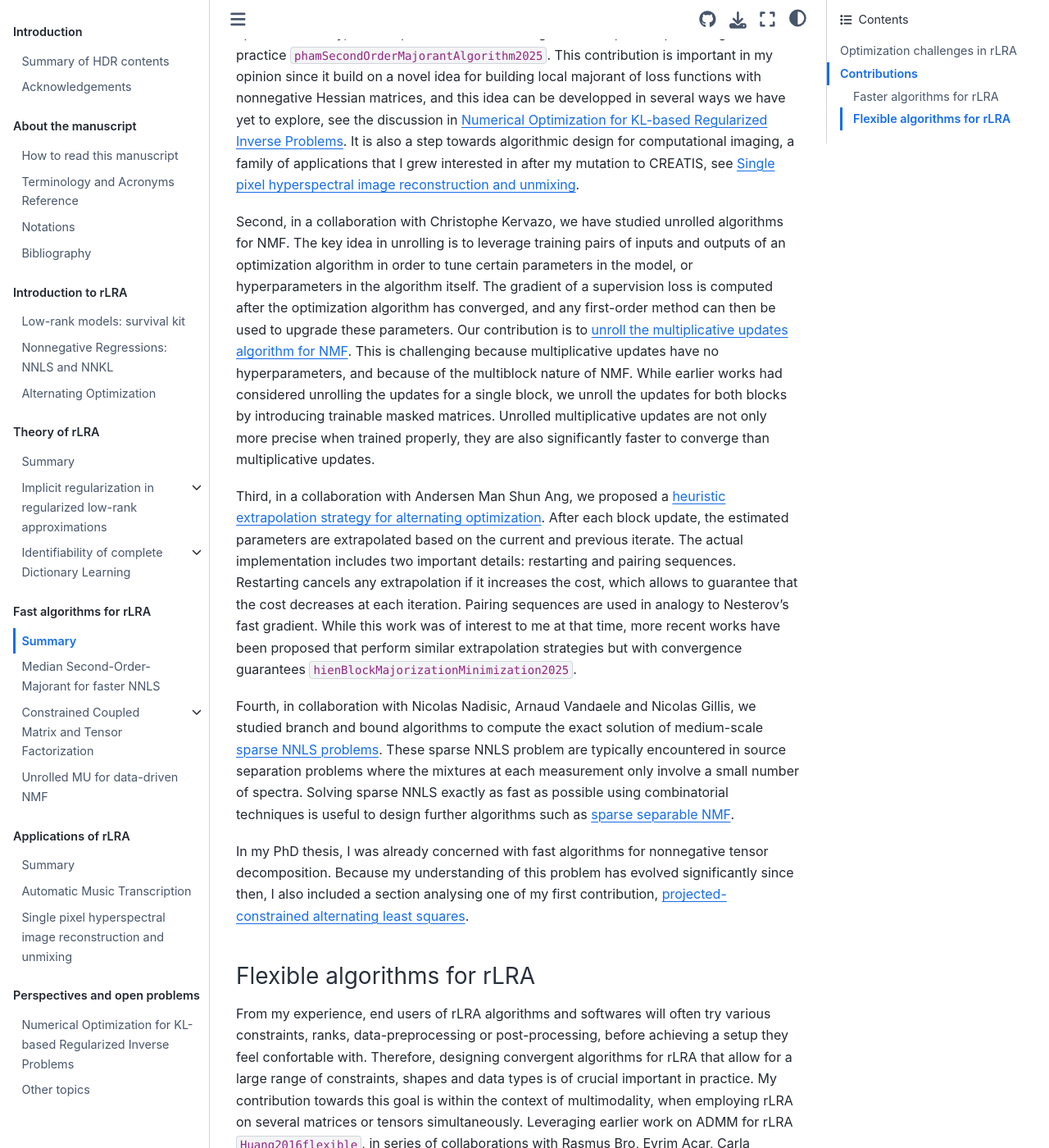
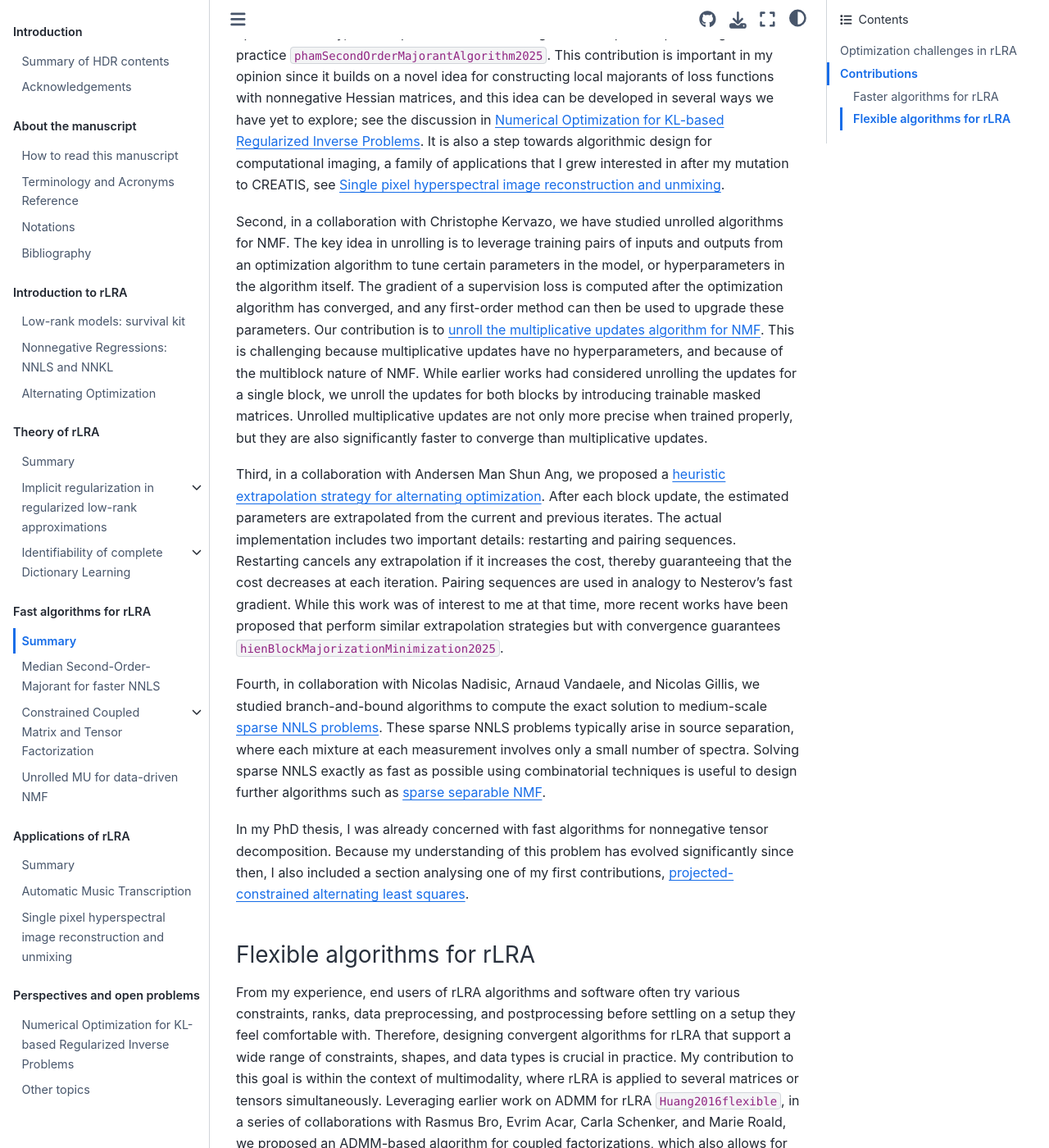
Before and after one commit to cohenjer/HDR, a Jupyter Book: the page built from part2/Fast_algorithms_for_rLRA/intro.md, in a window 1280 px wide and 1400 px high, scrolled down 2088 px. Shown: the whole window at 82% size. Built offline with Jupyter Book 1.0.4 settings and Sphinx 7.4.7 and the Sphinx Book theme 1.1.4, drawn with Linux system fonts in a browser that asks for light colours; pages that are not in the unit, such as notebooks, are missing from menus; comment, search, counter and statistics services are not loaded; cross-references to code outside the pages are shown as plain code; some of the changed text lies outside the part shown.

Commit message:
Fix typos and enhance clarity in intro.md
Corrected typos and improved clarity in the introduction of optimization challenges in rLRA.

```diff
--- a/part2/Fast_algorithms_for_rLRA/intro.md
+++ b/part2/Fast_algorithms_for_rLRA/intro.md
@@ -1,25 +1,25 @@
 # Summary
 
 ## Optimization challenges in rLRA
-Once a Regularized LRA model has been designed for a targeted application, the computation of the rLRA parameters, often called training, parameter estimation or model fitting, boils down to solving an optimization of the form
+Once a Regularized LRA model has been designed for a targeted application, the computation of the rLRA parameters, often called training, parameter estimation, or model fitting, boils down to solving an optimization of the form
 
 $$ \argmin{\forall q\leq d,\;x_q\in\mathbb{R}^{n_q}} f(x_1,x_2,\ldots,x_d) + \sum_q g_q(x_q)$$
 with function $f$ a data-fitting term, and $g_q$ mode-wise regularization.
 
-This particular family of problems lies at the intersection of two separate reseach fields in numerical optimization:
-- Multiblock optimization, that is concerned with problems of the form
+This particular family of problems lies at the intersection of two separate research fields in numerical optimization:
+- Multiblock optimization, which is concerned with problems of the form
 $  \argmin{\forall q\leq d,\;x_q\in\mathbb{R}^{n_q}} f(x_1,x_2,\ldots,x_d).$
  Alternating optimization and Block-Coordinate Descent algorithms are frameworks usually employed to solve these problems, when the cost function $f$ has "nice" block-wise properties (convexity, smoothness, closed-form expression...). The current state-of-the-art on alternating optimization and block-coordinate descent is summarized in [](../../part1/AlternatingOptimization.md). Algorithms that update all the parameters simultaneously can also be efficient, but are not explored in this manuscript {cite:p}`Acar2011Scalable,marminJointMajorizationMinimizationNonnegative2023a, takahashiMajorizationMinimizationBregmanProximal2025`.
-- Non-smooth optimization, encoutered when regularizations $g_q$ are non-smooth. Typical examples in signal processing and machine learning are the $\ell_1$ norm, the $\ell_0$ norm or nonnegativity constraints.
+- Non-smooth optimization, encountered when regularizations $g_q$ are non-smooth. Typical examples in signal processing and machine learning are the $\ell_1$ norm, the $\ell_0$ norm, or nonnegativity constraints.
 
-Non-smooth optimization has recieved a lot of attention in the optimization community specialized in signal processing in the last twenty years, as sparse approximations were becoming more prominent and required better optimization tools. Among the most significant mathematical tool for non-smooth first-order optimization is the proximity operator, a generalization of projections onto convex sets. The proximity operator is defined for a convex, proper closed (lower-semi-continuous) function $g$ as
+Non-smooth optimization has received a lot of attention in the optimization community specializing in signal processing over the last twenty years, as sparse approximations have become more prominent and required better optimization tools. Among the most significant mathematical tools for non-smooth first-order optimization is the proximity operator, a generalization of projections onto convex sets. The proximity operator is defined for a convex, proper, closed (lower-semi-continuous) function $g$ as
 
 $$ \text{prox}_{\lambda g}(x) = \argmin{u\in\mathbb{R}^n} g(u) + \frac{1}{2}\|u - x \|_2^2 $$
-where $\lambda$ is a positive scaling parameter. The proximity operator of many classic regularizations is known in closed form or can be efficiently computed, a [list is available online](http://proximity-operator.net/). The proximity operator of the caracteristic function of a convex set, that penalized to $+\infty$ any vector outside that set, is exactly the projection on that convex set. The particular case of nonnegativity constraints has been studied extensively and is summarized in [](../../part1/nnls.md).
+where $\lambda$ is a positive scaling parameter. The proximity operator of many classic regularizations is known in closed form or can be efficiently computed, a [list is available online](http://proximity-operator.net/). The proximity operator of the characteristic function of a convex set, which penalizes to $+\infty$ any vector outside that set, is exactly the projection on that convex set. The particular case of nonnegativity constraints has been studied extensively and is summarized in [](../../part1/nnls.md).
 
-A third field of research in optimization sometimes encoutered when fitting rLRA models concerns cost functions that are not Lipschitz-smooth. A typical example is the Kullback-Leibler divergence, that plays a central role in nonnegative low-rank approximations. First-order algorithms are hard to dervied in this context, see the discussion in [](../../part1/nnls.md#nonnegative-kullback-leibler-regression-nnkl).
+A third field of research in optimization, sometimes encountered when fitting rLRA models, concerns cost functions that are not Lipschitz-smooth. A typical example is the Kullback-Leibler divergence, which plays a central role in nonnegative low-rank approximations. First-order algorithms are hard to derive in this context, see the discussion in [](../../part1/nnls.md#nonnegative-kullback-leibler-regression-nnkl).
 
-Because rLRA leads to optimization problems mixing multiblock, non-smooth and sometimes non-Lipschitz-smooth optimization, fitting rLRA models efficiently is often a challenging task.
+Because rLRA leads to optimization problems that mix multiblock, non-smooth, and sometimes non-Lipschitz-smooth optimization, fitting rLRA models efficiently is often challenging.
 
 ## Contributions
 
@@ -29,18 +29,18 @@ My contributions in the last ten years on numerical optimization have been geare
 
 ### Faster algorithms for rLRA
 
-Faster optimization algorithms is often the target of numerical optimization research, as it allows to reduce energy and time consumption for the end user. In applications where the rLRA model must be fitted in real-time, training speed is a key component that can even drive the model choice at the cost of increased reconstruction error. A typical example is separable NMF that can be fitted with polynomial-time algorithms, but typically provides higher errors than fully blind NMF.
+Faster optimization algorithms are often the target of numerical optimization research, as they reduce energy and time consumption for the end user. In applications where the rLRA model must be fitted in real time, training speed is a key factor that can even drive model choice, at the cost of increased reconstruction error. A typical example is separable NMF, which can be fitted with polynomial-time algorithms but typically yields higher errors than fully blind NMF.
 
-I have several contributions in this direction. First, in the context of nonnegative LRA, in collaboration with Mai Quyen Pham, proposed a tight second-order approximation technique coined [median Second-Order Majorant](../Fast_algorithms_for_rLRA/mSOM.md) (mSOM) that is similar to multiplicative updates in theory, but has provable linear convergence and speeds up convergence in practice {cite:p}`phamSecondOrderMajorantAlgorithm2025`. This contribution is important in my opinion since it build on a novel idea for building local majorant of loss functions with nonnegative Hessian matrices, and this idea can be developped in several ways we have yet to explore, see the discussion in [](../../part3/KarpCoi.md). It is also a step towards algorithmic design for computational imaging, a family of applications that I grew interested in after my mutation to CREATIS, see [](../Applications_of_rLRA/Single_pixel_spectral_imaging.md).
+I have several contributions in this direction. First, in the context of nonnegative LRA, in collaboration with Mai Quyen Pham, proposed a tight second-order approximation technique coined [median Second-Order Majorant](../Fast_algorithms_for_rLRA/mSOM.md) (mSOM) that is similar to multiplicative updates in theory, but has provable linear convergence and speeds up convergence in practice {cite:p}`phamSecondOrderMajorantAlgorithm2025`. This contribution is important in my opinion since it builds on a novel idea for constructing local majorants of loss functions with nonnegative Hessian matrices, and this idea can be developed in several ways we have yet to explore; see the discussion in [](../../part3/KarpCoi.md). It is also a step towards algorithmic design for computational imaging, a family of applications that I grew interested in after my mutation to CREATIS, see [](../Applications_of_rLRA/Single_pixel_spectral_imaging.md).
 
-Second, in a collaboration with Christophe Kervazo, we have studied unrolled algorithms for NMF. The key idea in unrolling is to leverage training pairs of inputs and outputs of an optimization algorithm in order to tune certain parameters in the model, or hyperparameters in the algorithm itself. The gradient of a supervision loss is computed after the optimization algorithm has converged, and any first-order method can then be used to upgrade these parameters. Our contribution is to [unroll the multiplicative updates algorithm for NMF](../Fast_algorithms_for_rLRA/UnrolledNMF.md). This is challenging because multiplicative updates have no hyperparameters, and because of the multiblock nature of NMF. While earlier works had considered unrolling the updates for a single block, we unroll the updates for both blocks by introducing trainable masked matrices. Unrolled multiplicative updates are not only more precise when trained properly, they are also significantly faster to converge than multiplicative updates.
+Second, in a collaboration with Christophe Kervazo, we have studied unrolled algorithms for NMF. The key idea in unrolling is to leverage training pairs of inputs and outputs from an optimization algorithm to tune certain parameters in the model, or hyperparameters in the algorithm itself. The gradient of a supervision loss is computed after the optimization algorithm has converged, and any first-order method can then be used to upgrade these parameters. Our contribution is to [unroll the multiplicative updates algorithm for NMF](../Fast_algorithms_for_rLRA/UnrolledNMF.md). This is challenging because multiplicative updates have no hyperparameters, and because of the multiblock nature of NMF. While earlier works had considered unrolling the updates for a single block, we unroll the updates for both blocks by introducing trainable masked matrices. Unrolled multiplicative updates are not only more precise when trained properly, but they are also significantly faster to converge than multiplicative updates.
 
-Third, in a collaboration with Andersen Man Shun Ang, we proposed a [heuristic extrapolation strategy for alternating optimization](../Fast_algorithms_for_rLRA/inertial_BCD.ipynb). After each block update, the estimated parameters are extrapolated based on the current and previous iterate. The actual implementation includes two important details: restarting and pairing sequences. Restarting cancels any extrapolation if it increases the cost, which allows to guarantee that the cost decreases at each iteration. Pairing sequences are used in analogy to Nesterov's fast gradient. While this work was of interest to me at that time, more recent works have been proposed that perform similar extrapolation strategies but with convergence guarantees {cite:p}`hienBlockMajorizationMinimization2025`.
+Third, in a collaboration with Andersen Man Shun Ang, we proposed a [heuristic extrapolation strategy for alternating optimization](../Fast_algorithms_for_rLRA/inertial_BCD.ipynb). After each block update, the estimated parameters are extrapolated from the current and previous iterates. The actual implementation includes two important details: restarting and pairing sequences. Restarting cancels any extrapolation if it increases the cost, thereby guaranteeing that the cost decreases at each iteration. Pairing sequences are used in analogy to Nesterov's fast gradient. While this work was of interest to me at that time, more recent works have been proposed that perform similar extrapolation strategies but with convergence guarantees {cite:p}`hienBlockMajorizationMinimization2025`.
 
-Fourth, in collaboration with Nicolas Nadisic, Arnaud Vandaele and Nicolas Gillis, we studied branch and bound algorithms to compute the exact solution of medium-scale [sparse NNLS problems](../Fast_algorithms_for_rLRA/sparse_nnls.ipynb). These sparse NNLS problem are typically encountered in source separation problems where the mixtures at each measurement only involve a small number of spectra. Solving sparse NNLS exactly as fast as possible using combinatorial techniques is useful to design further algorithms such as [sparse separable NMF](../../introduction/summary.md#sparse-separable-nmf).
+Fourth, in collaboration with Nicolas Nadisic, Arnaud Vandaele, and Nicolas Gillis, we studied branch-and-bound algorithms to compute the exact solution to medium-scale [sparse NNLS problems](../Fast_algorithms_for_rLRA/sparse_nnls.ipynb). These sparse NNLS problems typically arise in source separation, where each mixture at each measurement involves only a small number of spectra. Solving sparse NNLS exactly as fast as possible using combinatorial techniques is useful to design further algorithms such as [sparse separable NMF](../../introduction/summary.md#sparse-separable-nmf).
 
-In my PhD thesis, I was already concerned with fast algorithms for nonnegative tensor decomposition. Because my understanding of this problem has evolved significantly since then, I also included a section analysing one of my first contribution, [projected-constrained alternating least squares](../Fast_algorithms_for_rLRA/proco-als.ipynb).
+In my PhD thesis, I was already concerned with fast algorithms for nonnegative tensor decomposition. Because my understanding of this problem has evolved significantly since then, I also included a section analysing one of my first contributions, [projected-constrained alternating least squares](../Fast_algorithms_for_rLRA/proco-als.ipynb).
 
 ### Flexible algorithms for rLRA
 
-From my experience, end users of rLRA algorithms and softwares will often try various constraints, ranks, data-preprocessing or post-processing, before achieving a setup they feel confortable with. Therefore, designing convergent algorithms for rLRA that allow for a large range of constraints, shapes and data types is of crucial important in practice. My contribution towards this goal is within the context of multimodality, when employing rLRA on several matrices or tensors simultaneously. Leveraging earlier work on ADMM for rLRA {cite:p}`Huang2016flexible`, in series of collaborations with Rasmus Bro, Evrim Acar, Carla Schenker and Marie Roald, we proposed an ADMM-based algorithm for coupled factorizations, that also allows for flexible coupling designs between the multimodal dataset. The main concepts in coupled factorizations are described in [](../Fast_algorithms_for_rLRA/CMTF.md), while a more specific work on nonnegative PARAFAC2 is detailled in [](../Fast_algorithms_for_rLRA/NNParafac2.ipynb). A follow-up contribution on an ADMM based algorithm for PARAFAC2 with more general constraints is succintly discussed in [](../Fast_algorithms_for_rLRA/NNParafac2.ipynb) and merges ideas from these two works {cite:p}`roaldAOADMMApproachConstraining2022a`.
+From my experience, end users of rLRA algorithms and software often try various constraints, ranks, data preprocessing, and postprocessing before settling on a setup they feel comfortable with. Therefore, designing convergent algorithms for rLRA that support a wide range of constraints, shapes, and data types is crucial in practice. My contribution to this goal is within the context of multimodality, where rLRA is applied to several matrices or tensors simultaneously. Leveraging earlier work on ADMM for rLRA {cite:p}`Huang2016flexible`, in a series of collaborations with Rasmus Bro, Evrim Acar, Carla Schenker, and Marie Roald, we proposed an ADMM-based algorithm for coupled factorizations, which also allows for flexible coupling designs between the multimodal dataset. The main concepts in coupled factorizations are described in [](../Fast_algorithms_for_rLRA/CMTF.md), while a more specific work on nonnegative PARAFAC2 is detailed in [](../Fast_algorithms_for_rLRA/NNParafac2.ipynb). A follow-up contribution on an ADMM-based algorithm for PARAFAC2 with more general constraints is succinctly discussed in [](../Fast_algorithms_for_rLRA/NNParafac2.ipynb) and merges ideas from these two works {cite:p}`roaldAOADMMApproachConstraining2022a`.
```
